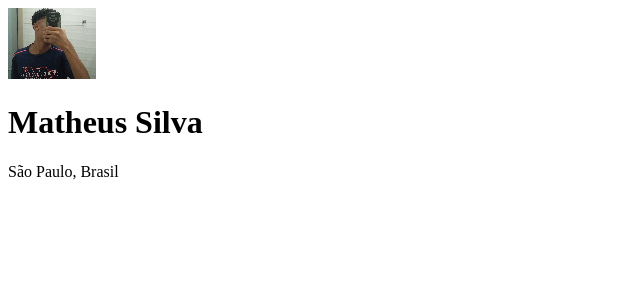
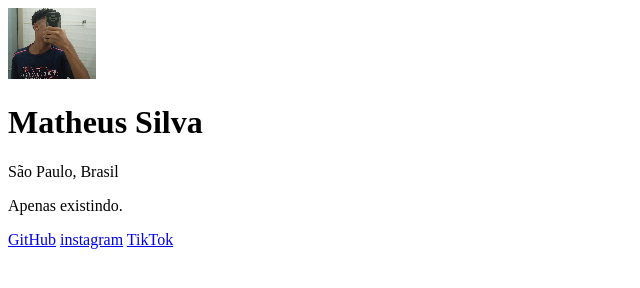
Before and after one commit to Matheuseas23/Meus-links, a plain HTML site: page Index.Html in a window 1280 px wide. Shown: the whole page, without its empty margins (0-640 px from the left). Drawn offline with Linux system fonts and the light colour scheme.

Commit message:
términio do desenvolvimento do HTML

```diff
--- a/Index.Html
+++ b/Index.Html
@@ -10,6 +10,14 @@
         <img src="./Matheus88x88.jpg" alt="imagem do criador da pagina de links, Matheus Silva">
         <h1>Matheus Silva</h1>
         <p>São Paulo, Brasil</p>
+
+        <p>Apenas existindo.</p>
+
+
+        <a href="https://github.com/Matheuseas23https">GitHub</a>
+        <a href="https://www.instagram.com/_silvaakxs/?igsh=MXQyaXk1cjQ5M3o4OQ%3D%3D">instagram</a>
+        <a href="https://www.tiktok.com/@matheusgarcia654?_t=8kacLTyFgxh&_r=1">TikTok</a>
+
     </div>
 </body>
 </html>
```
